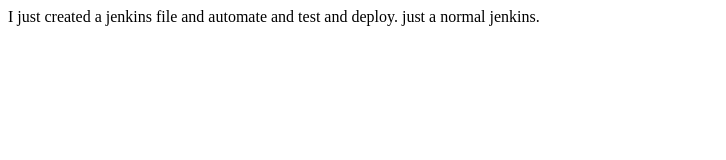
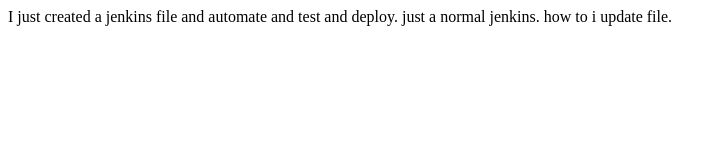
Before and after one commit to Oluwaseun186/jenkinsec2, a plain HTML site: page index.html in a window 1280 px wide. Shown: the whole page, without its empty margins (0-726 px from the left). Drawn offline with Linux system fonts and the light colour scheme.

Commit message:
new update 2

```diff
--- a/index.html
+++ b/index.html
@@ -7,7 +7,7 @@
 <body>
     <p>
         I just created a jenkins file and automate and test and deploy.
-        just a normal jenkins.
+        just a normal jenkins. how to i update file.
     </p>
 </body>
 </html>
```
